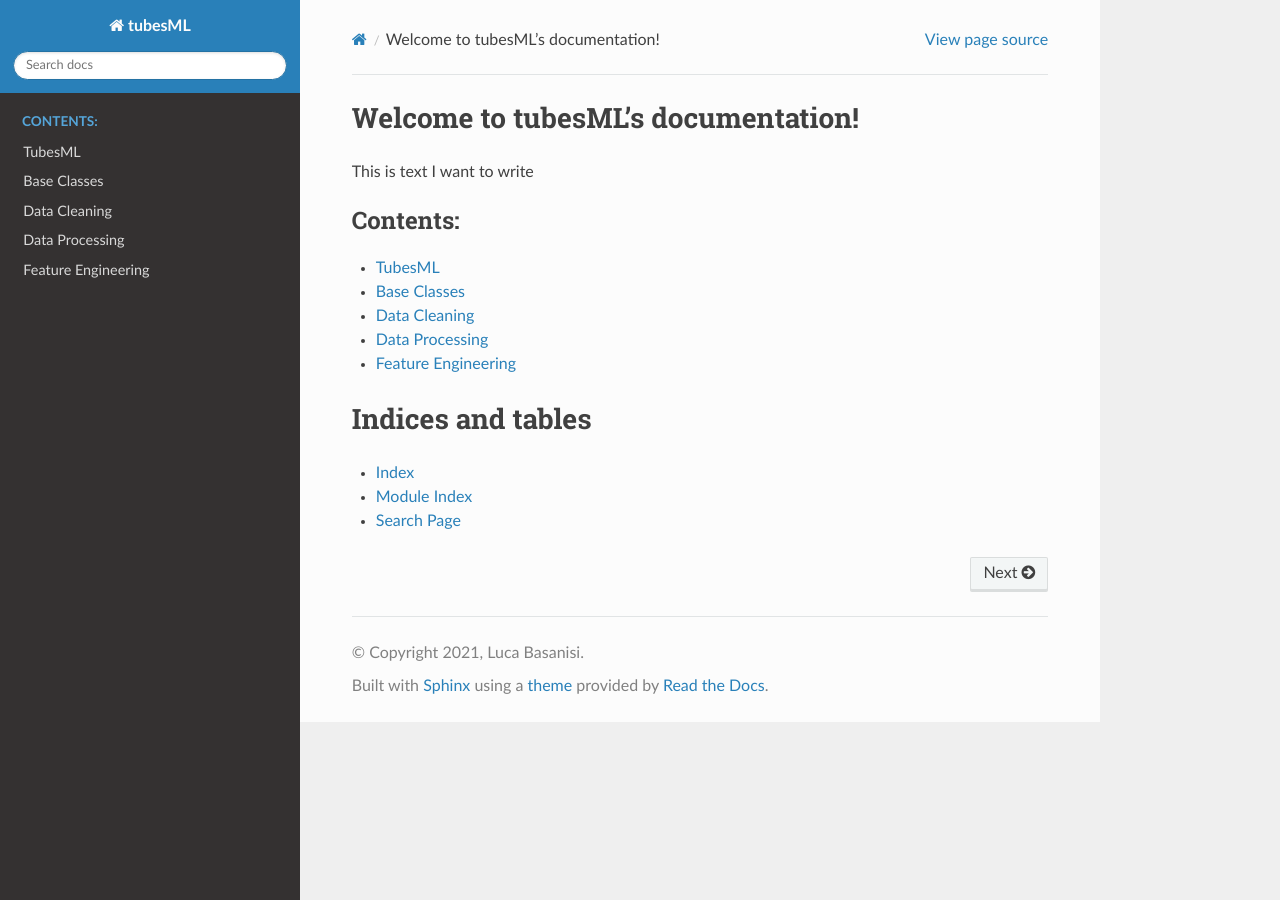
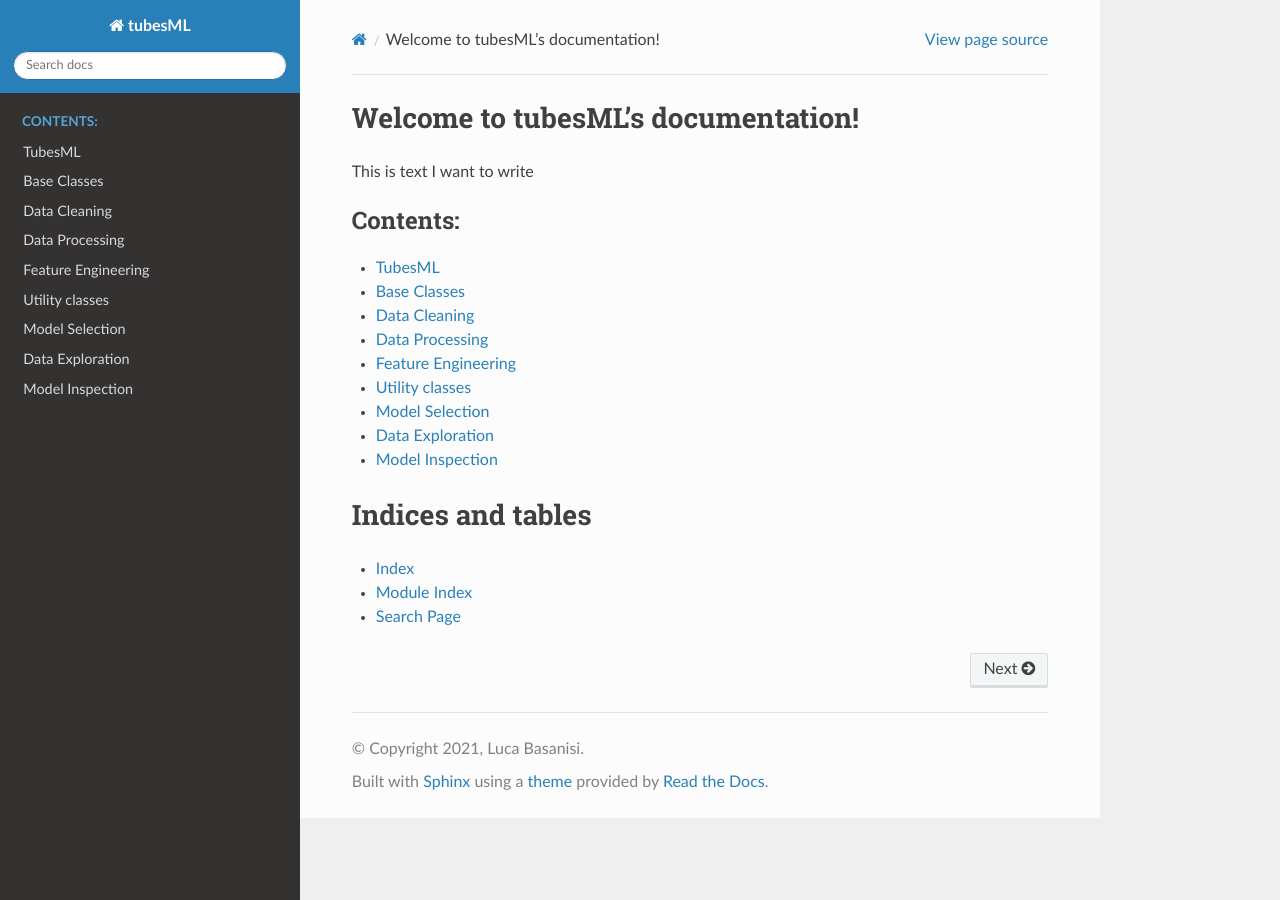
Before and after one commit to lucabasa/tubesML, a Sphinx documentation site: the page built from docs/source/index.rst, in a window 1280 px wide. Built offline with Sphinx 7.4.7 and the Read the Docs theme 2.0.0, drawn with Linux system fonts in a browser that asks for light colours.

Commit message:
preliminary bulk of pages for docs

```diff
--- a/docs/source/index.rst
+++ b/docs/source/index.rst
@@ -13,7 +13,10 @@ This is text I want to write
    clean
    process
    feat_en
-
+   utility
+   model_selection
+   data_exploration
+   report
 
 
 
```
Also changed, not shown: docs/source/data_exploration.rst (added, +7 -0 lines), docs/source/model_selection.rst (added, +7 -0 lines), docs/source/report.rst (added, +7 -0 lines), docs/source/utility.rst (added, +7 -0 lines).
